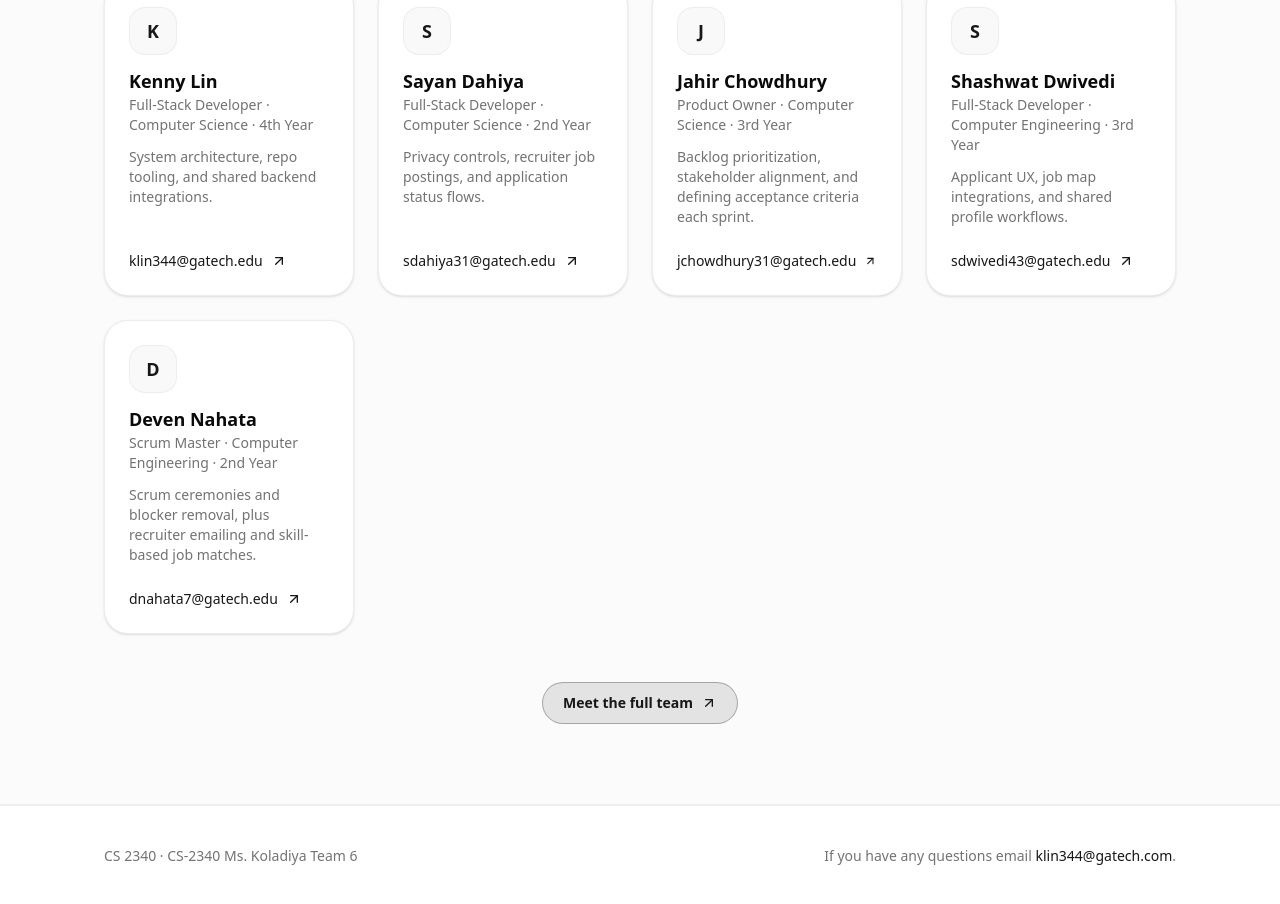
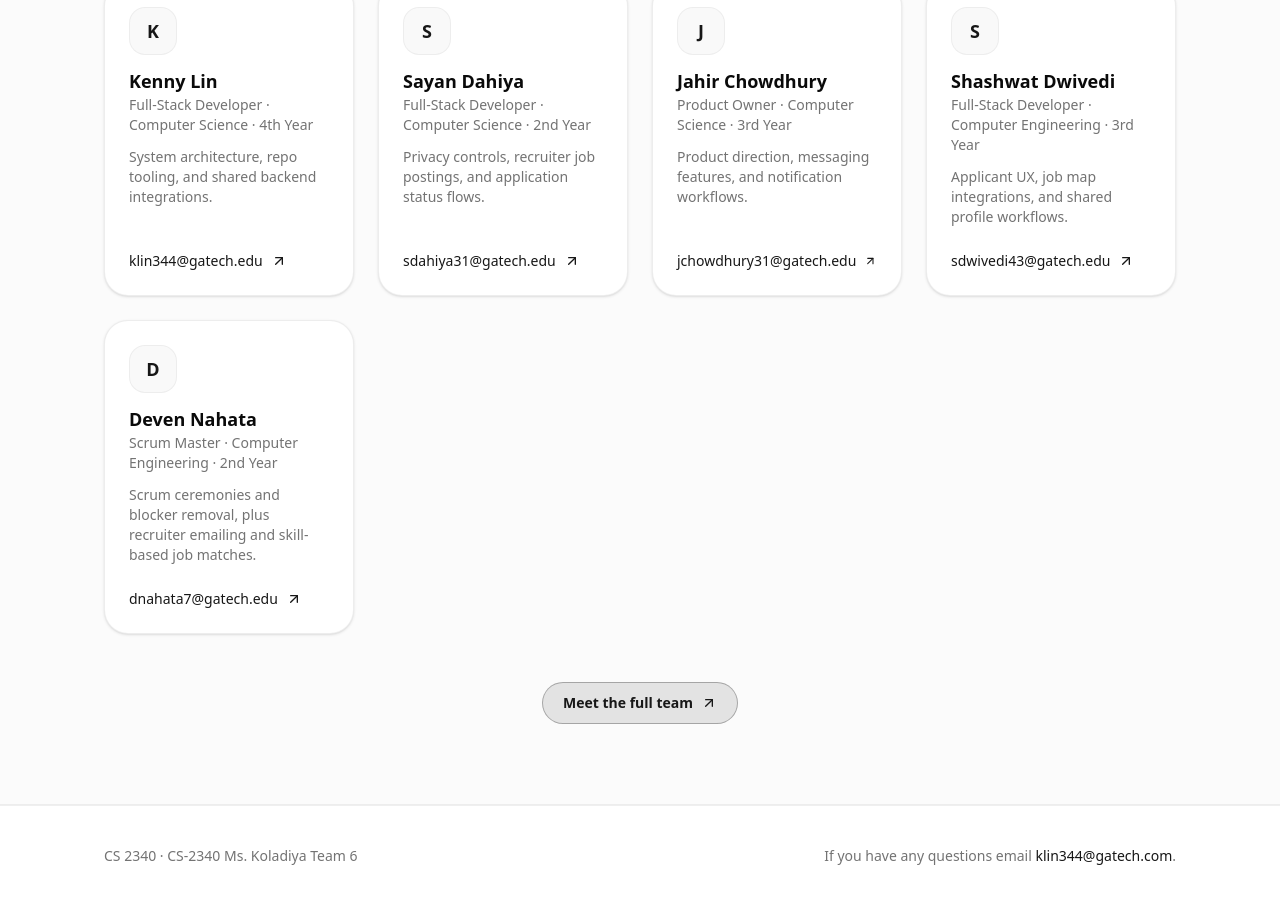
Before and after one commit to KennyKeni/CS-2340-Team-6-Team-Website, a React (Vite) app: page / in a window 1280 px wide. Shown: the part 2751-3655 px from the top of the page. Built offline with nearby package versions, Linux system fonts and the light colour scheme.

Commit message:
add section for jahir

```diff
--- a/src/data/team.ts
+++ b/src/data/team.ts
@@ -30,7 +30,10 @@ export const teamMembers: TeamMember[] = [
     name: "Jahir Chowdhury",
     role: "Product Owner · Computer Science · 3rd Year",
     email: "jchowdhury31@gatech.edu",
-    focus: "Backlog prioritization, stakeholder alignment, and defining acceptance criteria each sprint.",
+    focus: "Product direction, messaging features, and notification workflows.",
+    bio: "My name is Jahir Chowdhury, and I'm a third-year Computer Science major from Atlanta, GA. I love building software that makes the user experience as best as it can be, especially since I used to do graphic designing as an independent contractor for over five years. When it comes to UI and functionality, I love pouring tons of time and effort into ensuring it's the best possible work it can be. I have done QA work in the past for an internship, and I'm currently building multiple projects both personal and with a group for product release.",
+    contributions:
+      "Regarding the team, I work as both a full-stack developer and a product owner. I've worked on the user profile settings so that any registered user can update their information at any given time. I have also worked on the integrated messaging system on our website so that candidates and recruiters can easily exchange messages and directly select which job posting is relevant to the conversation. Moreover, I also worked on the notification system and saved search feature, allowing both candidates and recruiters to receive notifications whenever a new message is received and unread, along with allowing recruiters to save their search filters and receive real-time notifications whenever candidates qualify for said search. Besides implementing those features, I have also stress tested each user story in order to find any possible issue(s) and address them as quick as I can. I help set deadlines and assign members of the team their respective work in order to ensure there's no gap in the bridge of communication.",
   },
   {
     name: "Shashwat Dwivedi",
```
